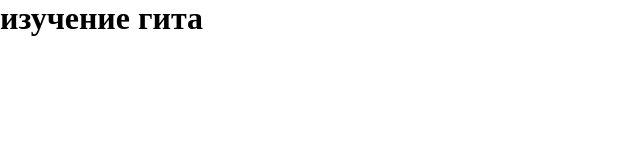
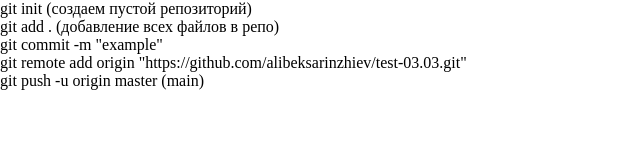
Before and after one commit to alibeksarinzhiev/test-03.03, a plain HTML site: page index.html in a window 1280 px wide. Shown: the whole page, without its empty margins (0-640 px from the left). Drawn offline with Linux system fonts and the light colour scheme.

Commit message:
add new html

```diff
--- a/index.html
+++ b/index.html
@@ -7,6 +7,12 @@
     <link rel="stylesheet" href="style.css">
 </head>
 <body>
-    <h1>изучение гита</h1>
+    <ul>
+        <li>git init (создаем пустой репозиторий)</li>
+        <li>git add . (добавление всех файлов в репо) </li>
+        <li>git commit -m "example"</li>
+        <li>git remote add origin "https://github.com/alibeksarinzhiev/test-03.03.git"</li>
+        <li>git push -u origin master (main)</li>
+    </ul>
 </body>
 </html>
```
